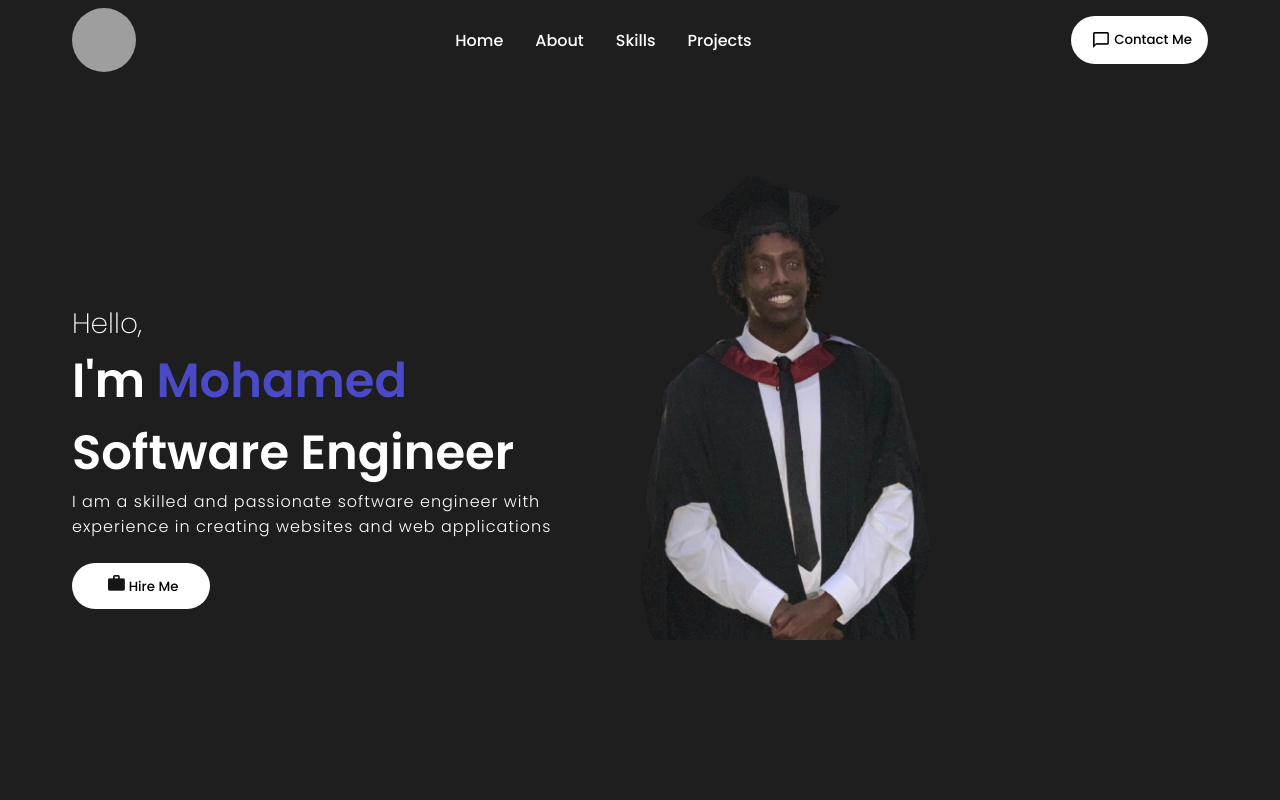
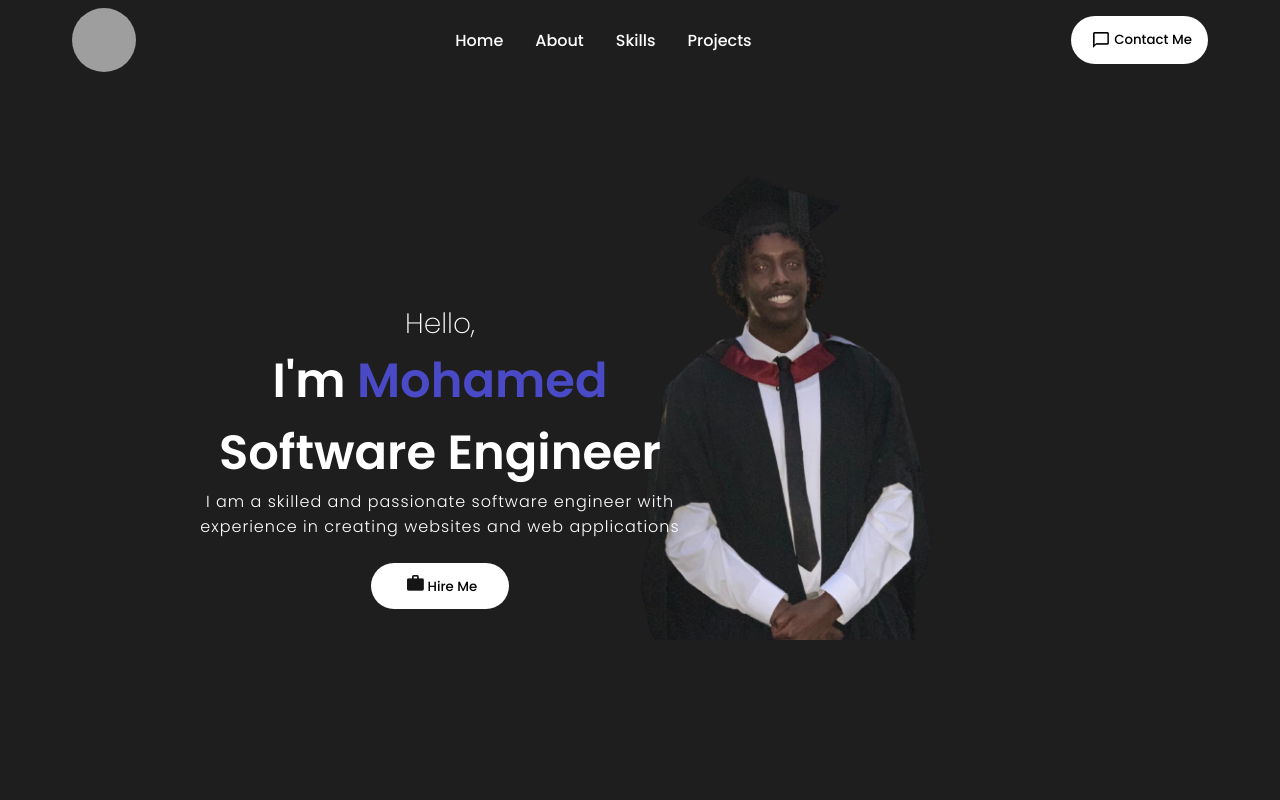
Before and after one commit to MAIsmail1/Portfolio, a React (Create React App) app in the folder portfolio/: page / in a window 1280 px wide. Shown: the top 800 px of the page. Built offline with nearby package versions, Linux system fonts and the light colour scheme; grey boxes are pictures that could not be loaded.

Commit message:
css changes and added required on contact

```diff
--- a/portfolio/public/style.css
+++ b/portfolio/public/style.css
@@ -5,13 +5,17 @@
     text-decoration: none;
     background: transparent;
     font-family: 'Poppins', sans-serif;
+
 }
 
 body{
     background: rgb(30, 30, 30);
     color: white;
-    overflow: hidden;
+    width: 100%;
     overflow-y: scroll;
+    margin:0;
+    padding:0;
+    overflow-x: hidden;
 }
 
 @keyframes button-push {
--- a/portfolio/src/components/Contact/contact.js
+++ b/portfolio/src/components/Contact/contact.js
@@ -35,10 +35,10 @@ const Contact = () => {
                 <span className="contactDesc">Don't like forms? Send an email through the icon below. </span>
             <form className="contactForm" ref={form} onSubmit={sendEmail}>
                         <input type = "text" className="name"
-                        placeholder="Your Name" name="from_name" />
+                        placeholder="Your Name" name="from_name" required/>
                         <input type = "email" className="email"
-                        placeholder="Your Email" name="from_email" />
-                        <textarea className="msg" name="message" rows="5" placeholder="Your Message"></textarea>
+                        placeholder="Your Email" name="from_email" required/>
+                        <textarea className="msg" name="message" rows="5" placeholder="Your Message" required></textarea>
                 <button type="submit" value="Send" className="btn">Submit</button>
 
                 <br />
--- a/portfolio/src/components/Intro/intro.css
+++ b/portfolio/src/components/Intro/intro.css
@@ -1,10 +1,14 @@
 #intro {
-
     width: 100vw;
     max-width: 75rem;
     margin: 0 auto;
-
     height: 50rem;
+    overflow: hidden;
+    display: flex;
+    flex-direction: row;
+    align-items: center;
+    justify-content: space-between;
+    text-align: center;
 }
 
 .bg {
--- a/portfolio/src/components/Intro/intro.js
+++ b/portfolio/src/components/Intro/intro.js
@@ -6,10 +6,6 @@ import btnImg from '../../assets/hireme.png';
 import resume from '../../assets/Resume (2).pdf';
 
 const Intro = () => {
-
-
-
-
   return (
     <section id = "intro">
         <div className="introContent">
@@ -21,7 +17,6 @@ const Intro = () => {
         </a>
         </div>
         <img src = {bg} alt = "Profile" className="bg" />
-
     </section>
   )
 }
--- a/portfolio/src/components/NavBar/navbar.css
+++ b/portfolio/src/components/NavBar/navbar.css
@@ -86,10 +86,12 @@ height: 4rem;
 }
 
 .mobMenu {
-    color: rgb(74, 74, 198);
+    color: white;
     display: none;
     object-fit: cover;
     height: 1.8rem;
+    font-size: 2.5rem;
+    cursor: pointer;
 }
 
 @media screen and (max-width:720px) {
--- a/portfolio/src/components/NavBar/navbar.js
+++ b/portfolio/src/components/NavBar/navbar.js
@@ -4,6 +4,8 @@ import logo from '../../assets/logo.jpg';
 import {Link} from 'react-scroll';
 import contactImg from '../../assets/contact.png';
 import menu from '../../assets/menu.png';
+import {BiMenu} from "react-icons/bi";
+
 
 const Navbar = () => {
 const [showMenu, setShowMenu] = useState(false)
@@ -25,7 +27,7 @@ const [showMenu, setShowMenu] = useState(false)
             <img src = {contactImg} alt="" className="desktopMenuImg" /> Contact Me
         </button>
 
-        <img src = {menu} alt = "Menu" className = "mobMenu" onClick={() => setShowMenu(!showMenu)}/>
+        <a  className = "mobMenu" onClick={() => setShowMenu(!showMenu)}><BiMenu /></a>
         <div className="navMenu" style={{display: showMenu? 'flex': 'none'}}>
         <Link activeClass='active' to='intro' spy={true} smooth={true} offset={-75} duration={500} className="listItem" onClick={() => setShowMenu(false)}>Home</Link>
         <Link activeClass='active' to='tech' spy={true} smooth={true} offset={-75} duration={500} className="listItem" onClick={() => setShowMenu(false)}>About</Link>
```
